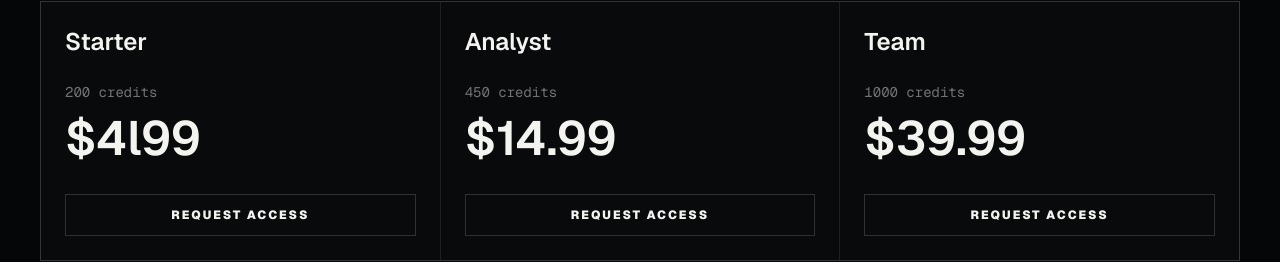
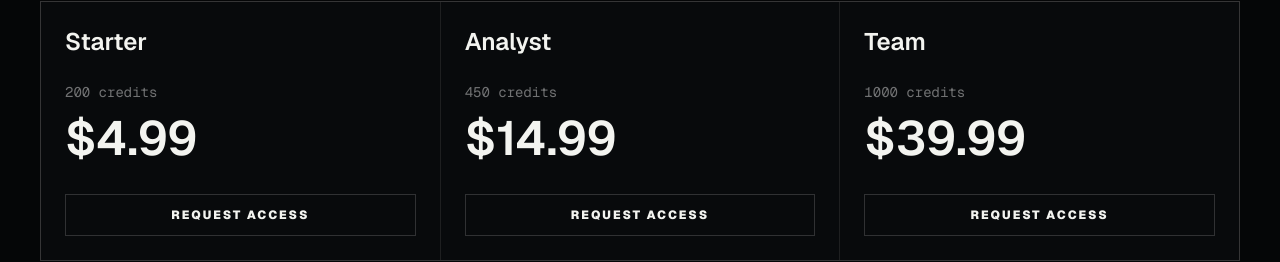
Before and after one commit to Recasted/osint-forge, a Next.js app: page / in a window 1280 px wide. Shown: the part 2484-2746 px from the top of the page. Built offline with nearby package versions, Linux system fonts and the light colour scheme.

Commit message:
Fix price format for Starter plan

```diff
--- a/app/page.tsx
+++ b/app/page.tsx
@@ -30,7 +30,7 @@ const workflow = [
 ];
 
 const plans = [
-  { name: "Starter", credits: "200", price: "$4l99" },
+  { name: "Starter", credits: "200", price: "$4.99" },
   { name: "Analyst", credits: "450", price: "$14.99" },
   { name: "Team", credits: "1000", price: "$39.99" },
 ];
```
